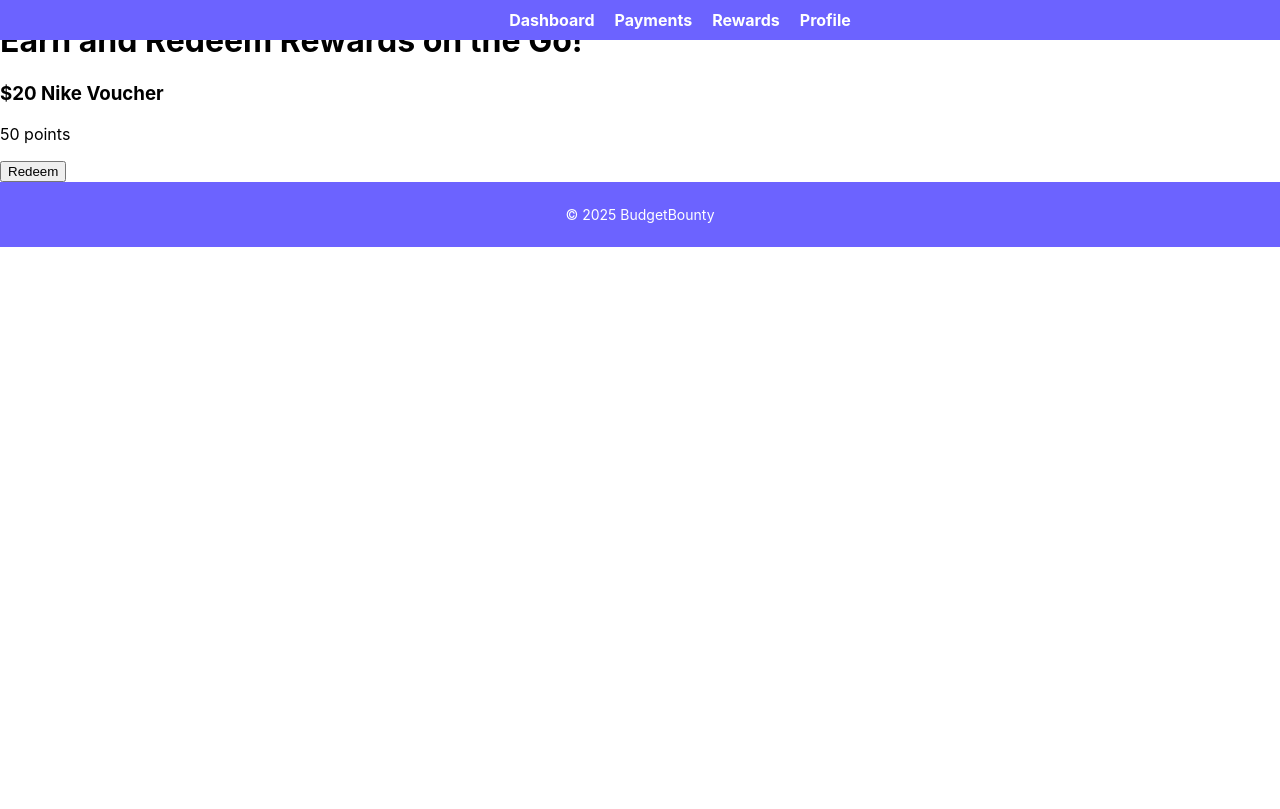
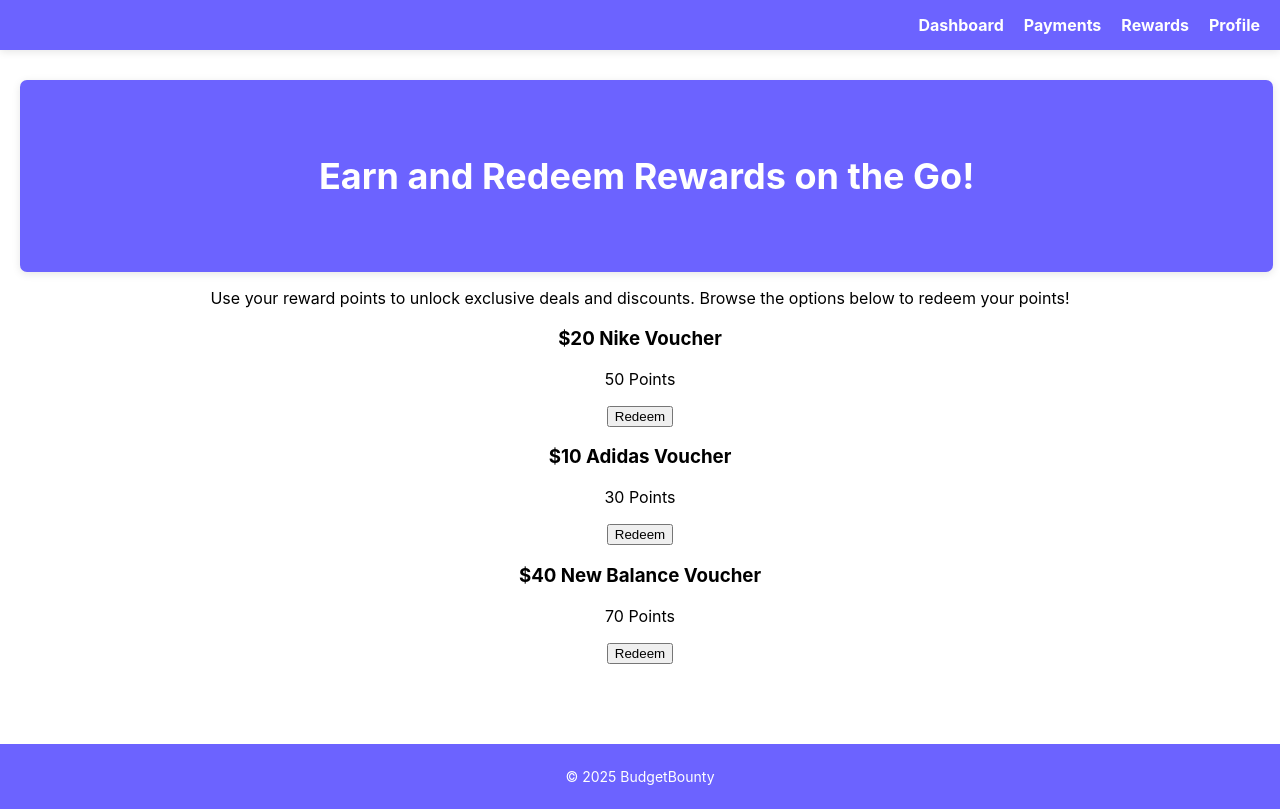
Before and after one commit to lawraisins/budgetbounty, a React (Create React App) app: page /rewards in a window 1280 px wide. Built offline with nearby package versions, Linux system fonts and the light colour scheme.

Commit message:
further changes made to css styling for dashbaord, payments and rewards page.

```diff
--- a/src/components/Dashboard.js
+++ b/src/components/Dashboard.js
@@ -7,7 +7,7 @@
 const Dashboard = () => {
   return (
     <div className="dashboard-page">
-      <WelcomeBanner text="Welcome, Username" />
+      <WelcomeBanner text="Welcome to Budget Bounty" />
       <div className="dashboard-top">
         <div className="dashboard-text">
           <h2>Pay it safe with built-in security</h2>
--- a/src/components/Rewards/Rewards.js
+++ b/src/components/Rewards/Rewards.js
@@ -1,14 +1,37 @@
 import React from 'react';
+import WelcomeBanner from '../WelcomeBanner'; // Adjust the path as needed
+import '../../styles/Rewards.css'; // Adjust the path as needed
 
 const Rewards = () => {
   return (
     <div className="rewards-page">
-      <h1>Earn and Redeem Rewards on the Go!</h1>
-      <div className="rewards-cards">
-        <div className="reward-card">
-          <h3>$20 Nike Voucher</h3>
-          <p>50 points</p>
-          <button>Redeem</button>
+      {/* Welcome Banner */}
+      <WelcomeBanner text="Earn and Redeem Rewards on the Go!" />
+
+      {/* Rewards Content */}
+      <div className="rewards-content">
+        {/* Add your rewards-specific content here */}
+        <p>
+          Use your reward points to unlock exclusive deals and discounts.
+          Browse the options below to redeem your points!
+        </p>
+        {/* Example reward items */}
+        <div className="reward-items">
+          <div className="reward-item">
+            <h3>$20 Nike Voucher</h3>
+            <p>50 Points</p>
+            <button>Redeem</button>
+          </div>
+          <div className="reward-item">
+            <h3>$10 Adidas Voucher</h3>
+            <p>30 Points</p>
+            <button>Redeem</button>
+          </div>
+          <div className="reward-item">
+            <h3>$40 New Balance Voucher</h3>
+            <p>70 Points</p>
+            <button>Redeem</button>
+          </div>
         </div>
       </div>
     </div>
--- a/src/styles/Header.css
+++ b/src/styles/Header.css
@@ -7,12 +7,13 @@
   top: 0;
   width: 100%;
   z-index: 1000;
-  padding: 10px 20px;
+  padding: 15px 0px; /* Add more padding to prevent overflow */
+  box-shadow: 0 2px 8px rgba(0, 0, 0, 0.1); /* Add subtle shadow for better visibility */
 }
 
 header nav {
   display: flex;
-  justify-content:center; /* Align items to the right */
+  justify-content: flex-end; /* Align items to the right */
   align-items: center;
 }
 
@@ -21,6 +22,7 @@
   display: flex;
   gap: 20px; /* Add space between links */
   margin: 0;
+  padding-right: 20px; /* Add padding to ensure links don’t touch screen edge */
 }
 
 header nav ul li a {
@@ -33,3 +35,13 @@
 header nav ul li a:hover {
   text-decoration: underline;
 }
+
+/* Responsive Design */
+@media (max-width: 768px) {
+  header nav ul {
+    flex-direction: column;
+    align-items: flex-start; /* Align to the left for mobile */
+    padding: 10px 20px;
+    gap: 15px;
+  }
+}
--- a/src/styles/Payments.css
+++ b/src/styles/Payments.css
@@ -8,6 +8,7 @@
   .payments-page h1 {
     text-align: center;
     margin-bottom: 20px;
+    font-size: 36px;
   }
 
   /* Secondary Navigation */
--- a/src/styles/Rewards.css
+++ b/src/styles/Rewards.css
@@ -1,22 +1,18 @@
-/* Rewards.css */
-
-/* Layout */
 .rewards-page {
-    padding: 80px 20px; /* Space below header */
+  padding: 80px 20px; /* Adjust padding for banner spacing */
   text-align: center;
 }
 
-  .rewards-page h1 {
-    color: #6c63ff;
-    margin-bottom: 20px;
+.rewards-page h1{
+  font-size: 36px;
 }
 
-  /* Reward Cards */
 .rewards-cards {
   display: flex;
   justify-content: center;
   flex-wrap: wrap;
   gap: 20px;
+  margin-top: 30px; /* Space below the banner */
 }
 
 .reward-card {
@@ -36,4 +32,14 @@
 
 .reward-card button {
   margin-top: 10px;
+  background-color: #6c63ff;
+  color: white;
+  border: none;
+  padding: 10px 20px;
+  border-radius: 5px;
+  cursor: pointer;
 }
+
+.reward-card button:hover {
+  background-color: #574dcc;
+}
--- a/src/styles/WelcomeBanner.css
+++ b/src/styles/WelcomeBanner.css
@@ -2,10 +2,19 @@
 
 .welcome-banner {
   background-color: #6c63ff; /* Purple background */
-  color: white; /* Text color */
+  color: white;
   text-align: center;
-  padding: 20px;
+  padding: 50px;
   font-size: 32px;
-  margin: 0; /* Ensure no extra spacing */
-  box-shadow: 0px 2px 8px rgba(0, 0, 0, 0.1); /* Subtle shadow */
+  margin: 0 auto; /* Center the banner */
+  width: 93%; /* Reduce width to make space for rounded corners */
+  border-radius: 7px; /* Adjust as needed for rounded edges */
+  box-shadow: 0px 2px 8px rgba(0, 0, 0, 0.1); /* Optional shadow */
 }
+
+@media (max-width: 768px) {
+  .welcome-banner {
+    font-size: 24px; /* Reduce font size for smaller screens */
+    padding: 30px 0;
+  }
+}
```
Lines whose indentation alone changed are shown as unchanged.
